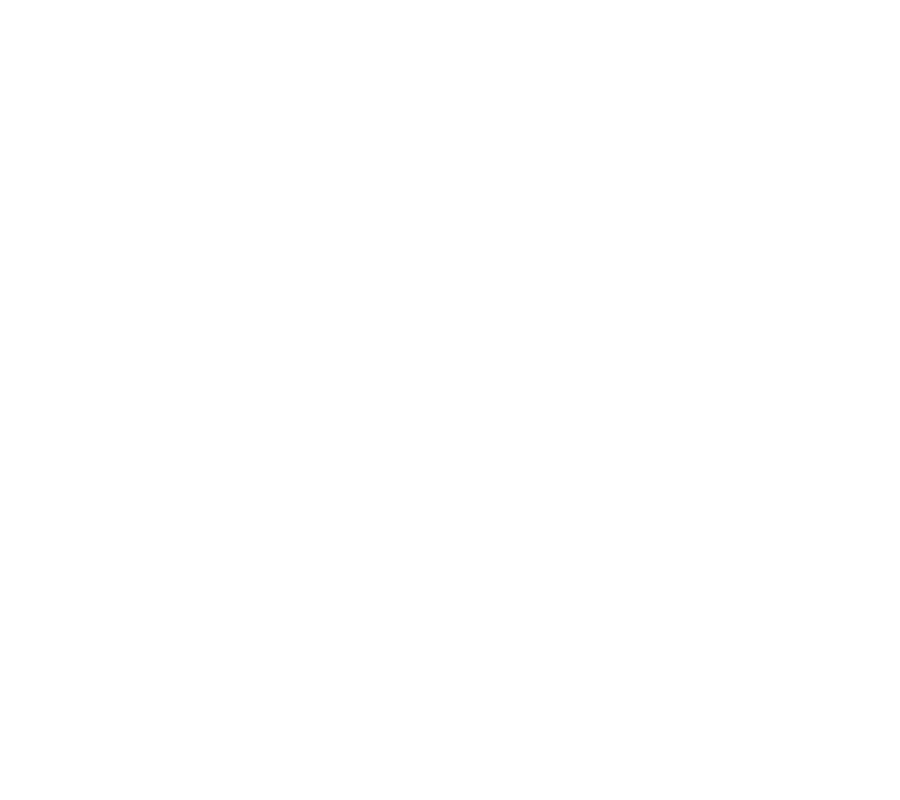
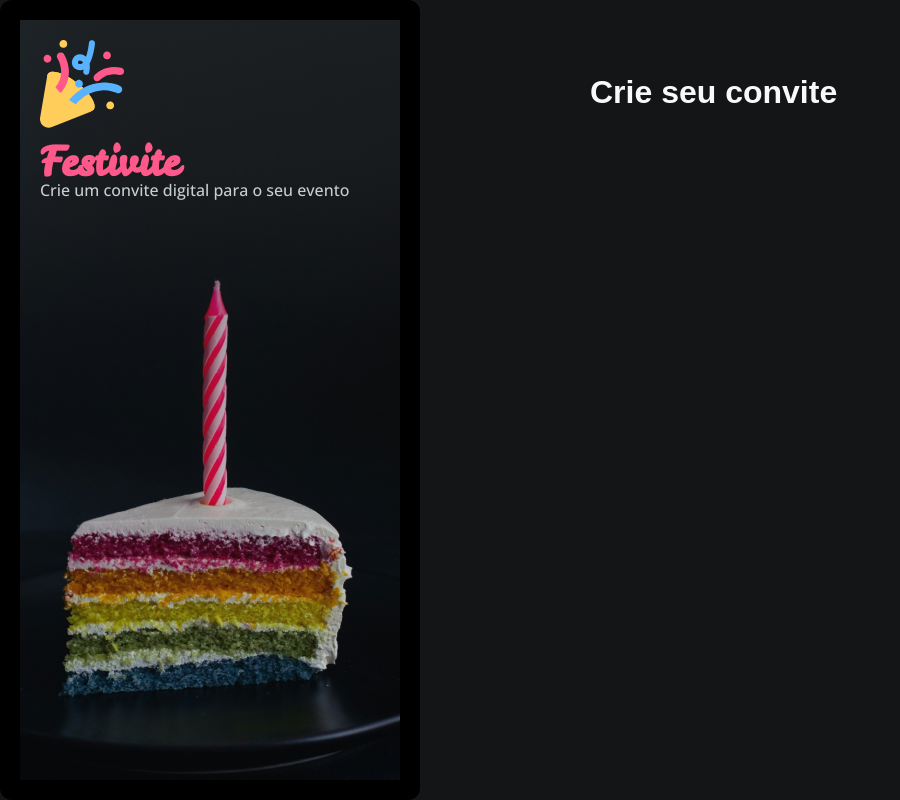
Before and after one commit to tvieira92/convite, a plain HTML site: page index.html in a window 1280 px wide. Shown: the whole page, without its empty margins (0-900 px from the left). Drawn offline with nearby package versions, Linux system fonts and the light colour scheme.

Commit message:
customizing aside - added background image

```diff
--- a/index.html
+++ b/index.html
@@ -20,7 +20,25 @@
     <title>Formulário de convite</title>
 </head>
 <body>
+    <div id="invite-page">
+        <aside>
 
+            <div class="brand-container">
+                <img src="assets/Logo.svg" alt="ícone festivo">
+                <h1>Festivite</h1>
+                <span>Crie um convite digital para o seu evento</span>
+
+            </div>
+        </aside>
+
+            <main>
+                <div class="main-container">
+                    <h1>Crie seu convite</h1>
+
+
+                </div>
+            </main>
+    </div>
 
 
 </body>
--- a/styles/global.css
+++ b/styles/global.css
@@ -42,9 +42,15 @@ body {
 
     font: var(--text);
     color: var(--text-body);
+    background-color: var(--shape-background);
 }
 
 h1, h2 {
     font-family: var(--font-family-2);
     color: var(--text-heading);
 }
+
+img {
+    max-width: 100%;
+    height: auto;
+}
--- a/styles/index.css
+++ b/styles/index.css
@@ -1 +1,2 @@
 @import url(global.css);
+@import url(layout.css);
--- /dev/null
+++ b/styles/layout.css
@@ -0,0 +1,52 @@
+#invite-page {
+    display: grid;
+    grid-template-columns: 32.78% 67.22%;
+
+    height: 100vh;
+    overflow: hidden;
+}
+
+main {
+    overflow: auto;
+    padding: 5rem 8.125rem 5rem 8.125rem;
+
+    & .main-container {
+        max-width: 35rem;
+        margin-left: auto;
+    }
+}
+
+aside {
+    border: 20px solid black;
+    border-radius: 12px;
+    background-image: url(../assets/Background.jpg);
+    background-repeat: no-repeat;
+    background-size: cover;
+    background-position: center;
+    padding: 1.25rem;
+
+    overflow: hidden;
+
+    & .brand-container{
+    max-width: 25rem;
+
+    }
+
+    h1 {
+        font-family: 'Leckerli One', sans-serif;
+        font-size: 2.5rem;
+        line-height: auto;
+        color: #FF598B;
+
+        padding-top: 1rem;
+        padding-bottom: .25rem;
+        gap: 1rem;
+
+    }
+
+    span {
+        padding-top: 1rem;
+    }
+
+
+}
```
Also changed, not shown: assets/Background.png (added).
